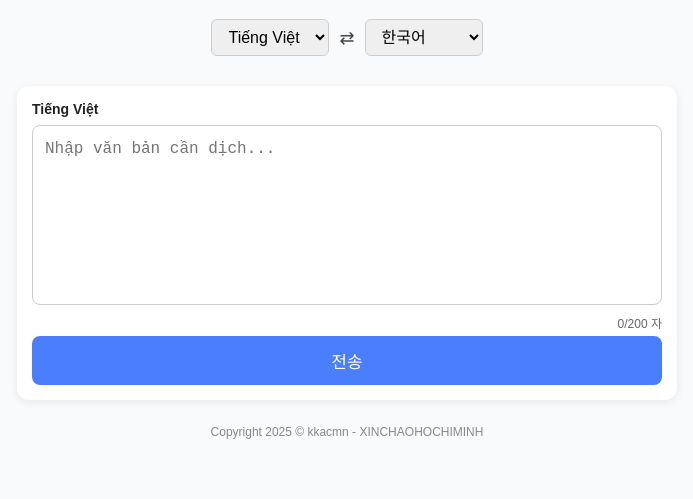
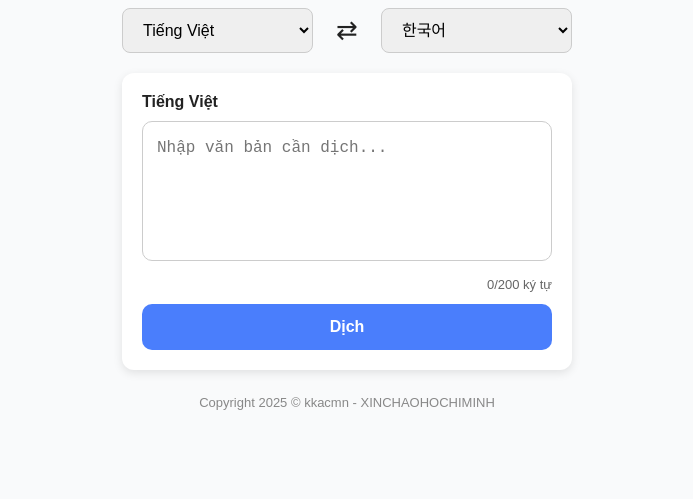
Before and after one commit to furyvietzstudio-stack/tranlastes_xinchaohochiminh, a plain HTML site: page index.html in a window 1280 px wide. Shown: the part 316-815 px from the top of the page, without its empty margins (293-986 px from the left). Drawn offline with Linux system fonts and the light colour scheme.

Commit message:
Mô tả thay đổi của bạn

```diff
--- a/css/style.css
+++ b/css/style.css
@@ -1,4 +1,3 @@
-/* Reset cơ bản */
 * {
   margin: 0;
   padding: 0;
@@ -15,148 +14,106 @@ body {
   min-height: 100vh;
 }
 
-/* Container chính */
 .container {
   text-align: center;
   width: 100%;
-  max-width: 420px;   /* phù hợp mobile và tablet */
-  padding: 20px;
-  display: flex;
-  flex-direction: column;
-  align-items: center;
+  max-width: 500px;   /* rộng hơn */
+  padding: 25px;
 }
 
-/* Logo */
 .logo {
-  width: 160px;
-  max-width: 60%;
-  height: auto;
-  margin: 20px auto;
+  width: 200px;       /* logo to hơn */
+  max-width: 70%;
+  margin: 25px auto;
+  display: block;
 }
 
-/* Hộp chọn ngôn ngữ */
 .lang-box {
   display: flex;
   justify-content: center;
   align-items: center;
-  margin: 15px 0;
-  gap: 10px;
+  gap: 15px;
+  margin-bottom: 20px;
 }
 
 .lang-box select {
-  padding: 8px 12px;
-  border-radius: 6px;
+  padding: 12px 16px;
+  border-radius: 8px;
   border: 1px solid #ccc;
-  font-size: 14px;
+  font-size: 16px;    /* chữ to hơn */
   flex: 1;
-  min-width: 100px;
 }
 
-.lang-box .swap {
-  font-size: 18px;
-  color: #444;
+.swap {
+  font-size: 26px;
   cursor: pointer;
+  padding: 0 8px;
 }
 
-/* Khung nhập */
-.input-box {
+.input-box,
+.result-box {
   background: #fff;
-  padding: 15px;
+  padding: 20px;
   border-radius: 12px;
-  box-shadow: 0 2px 8px rgba(0,0,0,0.08);
-  margin-top: 15px;
-  width: 100%;
+  box-shadow: 0 3px 10px rgba(0, 0, 0, 0.1);
+  margin-top: 20px;
   text-align: left;
 }
 
-.input-box label {
-  font-size: 14px;
-  font-weight: 600;
+label {
+  font-size: 16px;
+  font-weight: bold;
+  margin-bottom: 10px;
   display: block;
-  margin-bottom: 8px;
 }
 
 textarea {
   width: 100%;
-  min-height: 120px;
-  border-radius: 8px;
+  min-height: 140px;  /* textarea cao hơn */
+  border-radius: 10px;
   border: 1px solid #ccc;
-  padding: 12px;
+  padding: 14px;
   resize: none;
-  font-size: 14px;
-  line-height: 1.4;
-}
-
-.char-count {
-  font-size: 12px;
-  color: #666;
-  margin: 5px 0;
-  text-align: right;
+  font-size: 16px;
+  line-height: 1.5;
+  margin-bottom: 12px;
 }
 
 button {
+  padding: 14px;
+  background: #4a7efc;
+  color: #fff;
+  border: none;
+  border-radius: 10px;
+  cursor: pointer;
+  font-size: 16px;
+  font-weight: 600;
+  transition: 0.3s;
   width: 100%;
-  padding: 12px;
-  background: #4a7efc;
-  color: white;
-  border: none;
-  border-radius: 8px;
-  font-size: 15px;
-  font-weight: 500;
-  cursor: pointer;
-  transition: background 0.3s;
 }
 
 button:hover {
   background: #335cd6;
 }
 
-/* Footer */
+#copyBtn {
+  background: #666;
+  margin-top: 10px;
+}
+
+#copyBtn:hover {
+  background: #444;
+}
+
+.char-count {
+  font-size: 13px;
+  color: #666;
+  margin-bottom: 12px;
+  text-align: right;
+}
+
 footer {
   margin-top: 25px;
-  font-size: 12px;
+  font-size: 13px;
   color: #888;
-  text-align: center;
 }
-
-/* --- Responsive --- */
-
-/* Tablet (600px – 900px) */
-@media (min-width: 600px) {
-  .container {
-    max-width: 600px;
-  }
-  .logo {
-    width: 200px;
-  }
-  textarea {
-    min-height: 150px;
-    font-size: 15px;
-  }
-  button {
-    font-size: 16px;
-  }
-}
-
-/* Desktop (900px trở lên) */
-@media (min-width: 900px) {
-  body {
-    padding: 40px;
-  }
-  .container {
-    max-width: 700px;
-  }
-  .logo {
-    width: 220px;
-  }
-  .lang-box select {
-    font-size: 16px;
-  }
-  textarea {
-    min-height: 180px;
-    font-size: 16px;
-  }
-  button {
-    font-size: 17px;
-  }
-}
--- a/index.html
+++ b/index.html
@@ -3,15 +3,17 @@
 <head>
   <meta charset="UTF-8" />
   <meta name="viewport" content="width=device-width, initial-scale=1.0" />
-  <title>XINCHAOHOCHIMINH</title>
+  <title>XINCHAOHOCHIMINH - Translator</title>
   <link rel="stylesheet" href="css/style.css" />
   <link rel="manifest" href="json/manifest.json" />
   <meta name="theme-color" content="#ffffff" />
 </head>
 <body>
   <div class="container">
+    <!-- Logo -->
     <img src="picter/logo.png" alt="Logo" class="logo" />
 
+    <!-- Chọn ngôn ngữ -->
     <div class="lang-box">
       <select id="langFrom">
         <option value="vi">Tiếng Việt</option>
@@ -19,7 +21,7 @@
         <option value="en">English</option>
       </select>
 
-  <span class="swap">⇄</span>
+      <span class="swap" id="swapBtn">⇄</span>
 
       <select id="langTo">
         <option value="ko">한국어</option>
@@ -28,14 +30,22 @@
       </select>
     </div>
 
-
+    <!-- Khung nhập -->
     <div class="input-box">
       <label for="inputText" id="langLabel">Tiếng Việt</label>
-      <textarea id="inputText" maxlength="200" placeholder="번역할 텍스트를 입력하세요..."></textarea>
-      <div class="char-count"><span id="count">0</span>/200 자</div>
-      <button id="sendBtn">전송</button>
+      <textarea id="inputText" maxlength="200" placeholder="Nhập văn bản cần dịch..."></textarea>
+      <div class="char-count"><span id="count">0</span>/200 ký tự</div>
+      <button id="sendBtn">Dịch</button>
     </div>
 
+    <!-- Kết quả dịch -->
+    <div id="resultBox" class="result-box" style="display:none;">
+      <label for="translatedText" id="targetLabel">Kết quả</label>
+      <textarea id="translatedText" readonly></textarea>
+      <button id="copyBtn">📋 Copy</button>
+    </div>
+
+    <!-- Footer -->
     <footer>
       Copyright 2025 © kkacmn - XINCHAOHOCHIMINH
     </footer>
--- a/js/script.js
+++ b/js/script.js
@@ -4,9 +4,12 @@ const sendBtn = document.getElementById("sendBtn");
 const langFrom = document.getElementById("langFrom");
 const langTo = document.getElementById("langTo");
 const langLabel = document.getElementById("langLabel");
-const swapBtn = document.querySelector(".swap");
+const swapBtn = document.getElementById("swapBtn");
+const resultBox = document.getElementById("resultBox");
+const translatedText = document.getElementById("translatedText");
+const copyBtn = document.getElementById("copyBtn");
+const targetLabel = document.getElementById("targetLabel");
 
-// Placeholder theo ngôn ngữ
 const placeholders = {
   vi: "Nhập văn bản cần dịch...",
   ko: "번역할 텍스트를 입력하세요...",
@@ -18,33 +21,70 @@ inputText.addEventListener("input", () => {
   count.textContent = inputText.value.length;
 });
 
-// Hàm cập nhật label + placeholder
+// Cập nhật giao diện
 function updateUI() {
   langLabel.textContent = langFrom.options[langFrom.selectedIndex].text;
   inputText.placeholder = placeholders[langFrom.value];
+  targetLabel.textContent = langTo.options[langTo.selectedIndex].text;
 }
 
-// Khi đổi ngôn ngữ nguồn
 langFrom.addEventListener("change", updateUI);
+langTo.addEventListener("change", updateUI);
 
-// 👉 Sự kiện bấm nút hoán đổi
+// Swap ⇄
 swapBtn.addEventListener("click", () => {
   let temp = langFrom.value;
   langFrom.value = langTo.value;
   langTo.value = temp;
-
   updateUI();
 });
 
-// Gửi dữ liệu
-sendBtn.addEventListener("click", () => {
+// Gửi dịch
+sendBtn.addEventListener("click", async () => {
   if (!inputText.value.trim()) {
     alert("Vui lòng nhập văn bản!");
     return;
   }
 
-  alert(`Gửi từ [${langFrom.value}] sang [${langTo.value}]:\n${inputText.value}`);
+  const payload = {
+    text: inputText.value,
+    sourceLang: langFrom.options[langFrom.selectedIndex].text,
+    targetLang: langTo.options[langTo.selectedIndex].text
+  };
+
+  sendBtn.textContent = "Đang dịch...";
+  sendBtn.disabled = true;
+
+  try {
+    const res = await fetch("/api/translate", {
+      method: "POST",
+      headers: { "Content-Type": "application/json" },
+      body: JSON.stringify(payload)
+    });
+
+    const data = await res.json();
+    if (data.translated) {
+      translatedText.value = data.translated;
+      resultBox.style.display = "block";
+    } else {
+      translatedText.value = "❌ Dịch thất bại!";
+      resultBox.style.display = "block";
+    }
+  } catch (err) {
+    translatedText.value = "⚠️ Có lỗi xảy ra!";
+    resultBox.style.display = "block";
+  } finally {
+    sendBtn.textContent = "Dịch";
+    sendBtn.disabled = false;
+  }
 });
 
-// Khởi tạo lần đầu
+// Copy kết quả
+copyBtn.addEventListener("click", () => {
+  translatedText.select();
+  document.execCommand("copy");
+  alert("✅ Đã copy kết quả vào clipboard!");
+});
+
+// Khởi tạo UI
 updateUI();
```
Lines whose indentation alone changed are shown as unchanged.
